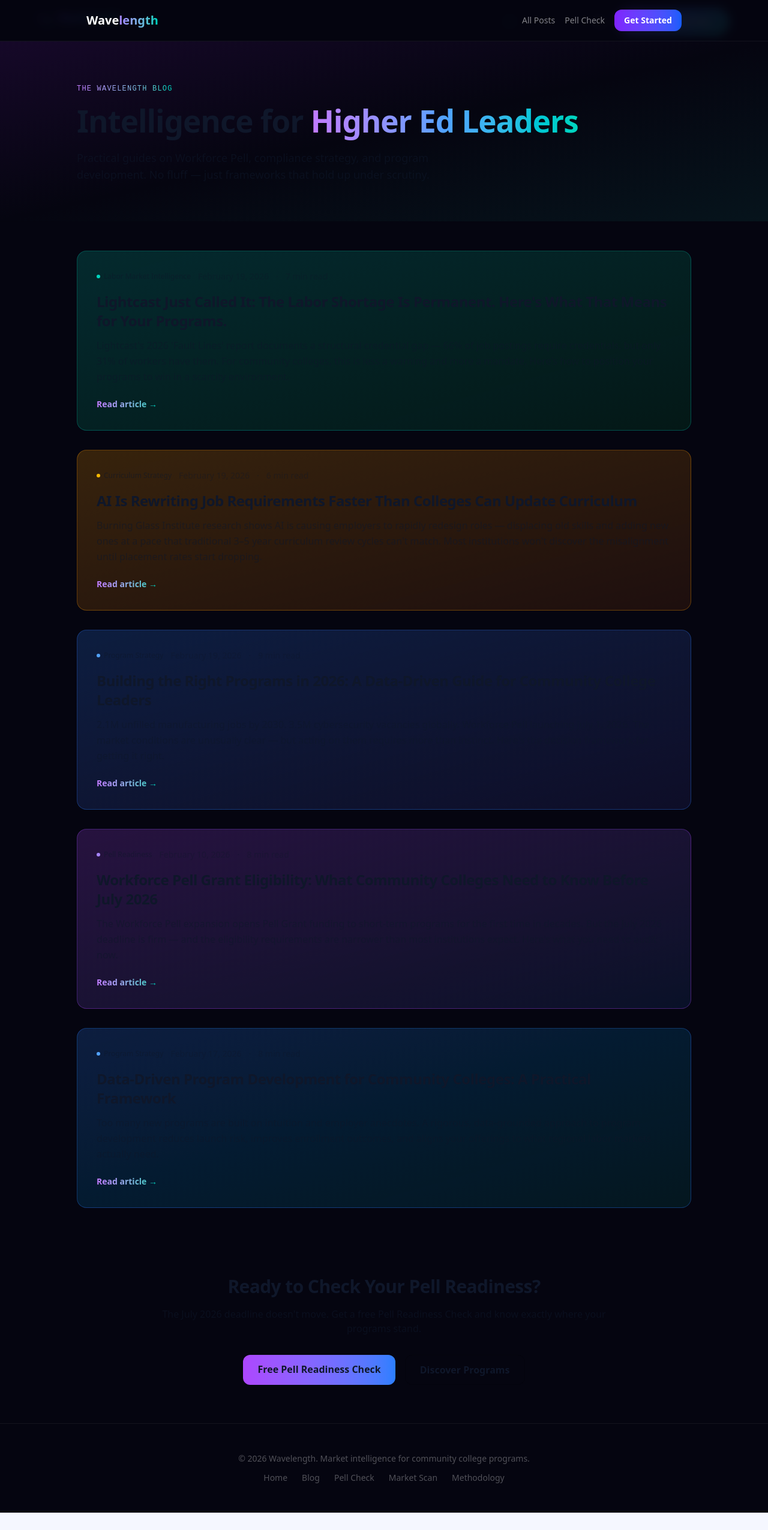
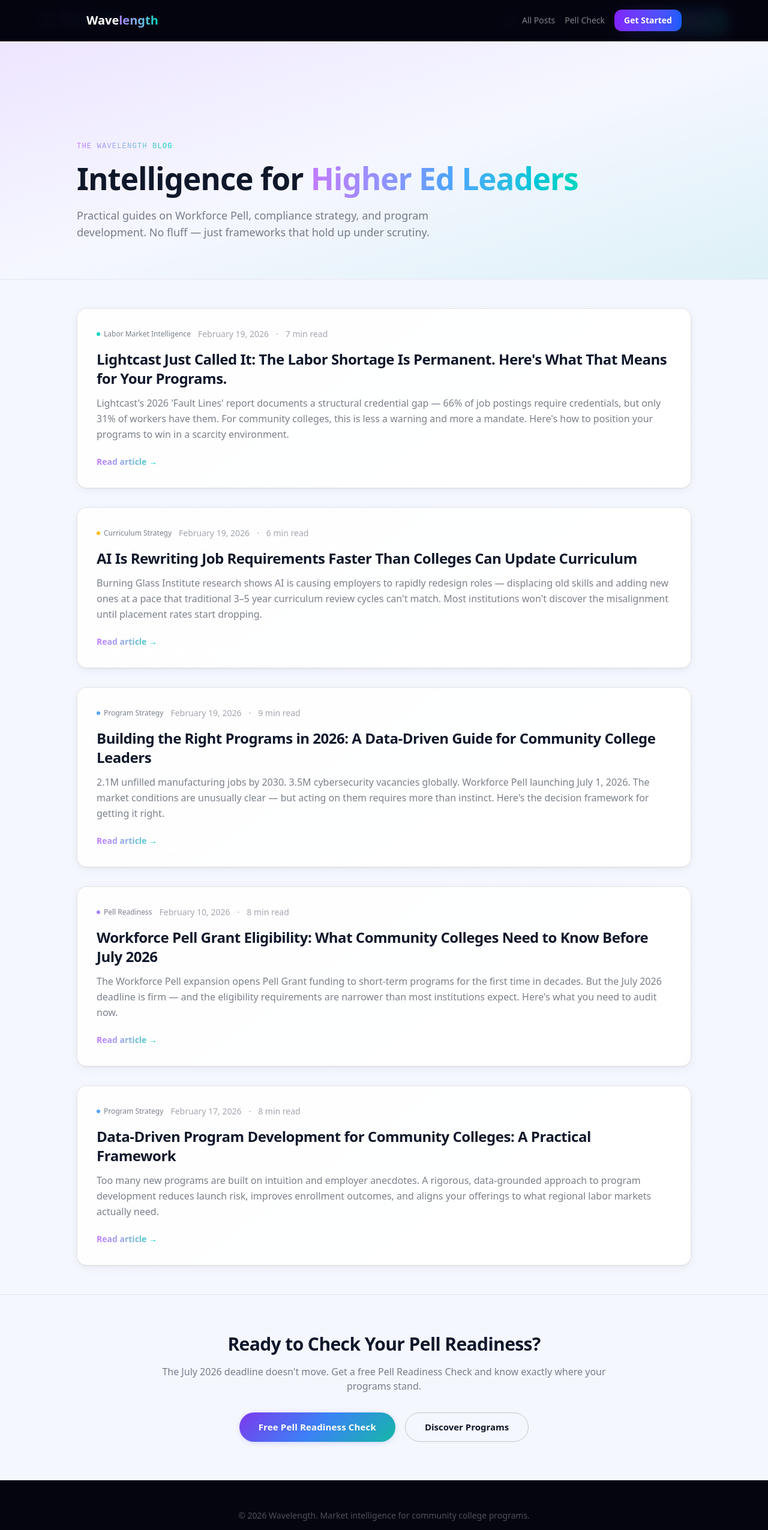
Before and after one commit to wspanic201/workforce-intelligence, a Next.js app: page /blog in a window 1280 px wide. Shown: the top 2551 px of the page at 60% size. Built offline with nearby package versions, Linux system fonts and the light colour scheme.

Commit message:
fix: blog index + all 5 posts — bg-theme-page, nav padding, light-mode card styles

```diff
--- a/app/blog/ai-changing-job-requirements-curriculum-alignment/page.tsx
+++ b/app/blog/ai-changing-job-requirements-curriculum-alignment/page.tsx
@@ -82,7 +82,7 @@ const breadcrumbJsonLd = {
 
 export default function AiCurriculumAlignmentPage() {
   return (
-    <div>
+    <div className="overflow-x-hidden bg-theme-page">
       <script
         type="application/ld+json"
         dangerouslySetInnerHTML={{ __html: JSON.stringify(articleJsonLd) }}
@@ -92,7 +92,7 @@ export default function AiCurriculumAlignmentPage() {
         dangerouslySetInnerHTML={{ __html: JSON.stringify(breadcrumbJsonLd) }}
       />
 
-      <article className="max-w-4xl mx-auto px-4 py-12">
+      <article className="max-w-4xl mx-auto px-4 pt-36 lg:pt-40 pb-16">
         {/* Cosmic accent bar */}
         <div className="h-1 w-full rounded-full bg-gradient-to-r from-violet-500 via-blue-500 to-teal-500 mb-10" />
 
--- a/app/blog/community-college-program-development/page.tsx
+++ b/app/blog/community-college-program-development/page.tsx
@@ -71,7 +71,7 @@ const breadcrumbJsonLd = {
 
 export default function ProgramDevelopmentPage() {
   return (
-    <div>
+    <div className="overflow-x-hidden bg-theme-page">
       <script
         type="application/ld+json"
         dangerouslySetInnerHTML={{ __html: JSON.stringify(articleJsonLd) }}
@@ -81,7 +81,7 @@ export default function ProgramDevelopmentPage() {
         dangerouslySetInnerHTML={{ __html: JSON.stringify(breadcrumbJsonLd) }}
       />
 
-      <article className="max-w-4xl mx-auto px-4 py-12">
+      <article className="max-w-4xl mx-auto px-4 pt-36 lg:pt-40 pb-16">
         {/* Header */}
         <header className="mb-10">
           <div className="flex flex-wrap items-center gap-3 mb-4">
--- a/app/blog/community-college-workforce-program-strategy-2026/page.tsx
+++ b/app/blog/community-college-workforce-program-strategy-2026/page.tsx
@@ -84,7 +84,7 @@ const breadcrumbJsonLd = {
 
 export default function ProgramStrategy2026Page() {
   return (
-    <div>
+    <div className="overflow-x-hidden bg-theme-page">
       <script
         type="application/ld+json"
         dangerouslySetInnerHTML={{ __html: JSON.stringify(articleJsonLd) }}
@@ -94,7 +94,7 @@ export default function ProgramStrategy2026Page() {
         dangerouslySetInnerHTML={{ __html: JSON.stringify(breadcrumbJsonLd) }}
       />
 
-      <article className="max-w-4xl mx-auto px-4 py-12">
+      <article className="max-w-4xl mx-auto px-4 pt-36 lg:pt-40 pb-16">
         {/* Cosmic accent bar */}
         <div className="h-1 w-full rounded-full bg-gradient-to-r from-violet-500 via-blue-500 to-teal-500 mb-10" />
 
--- a/app/blog/lightcast-fault-lines-workforce-gap-2026/page.tsx
+++ b/app/blog/lightcast-fault-lines-workforce-gap-2026/page.tsx
@@ -81,7 +81,7 @@ const breadcrumbJsonLd = {
 
 export default function LightcastFaultLinesPage() {
   return (
-    <div>
+    <div className="overflow-x-hidden bg-theme-page">
       <script
         type="application/ld+json"
         dangerouslySetInnerHTML={{ __html: JSON.stringify(articleJsonLd) }}
@@ -91,7 +91,7 @@ export default function LightcastFaultLinesPage() {
         dangerouslySetInnerHTML={{ __html: JSON.stringify(breadcrumbJsonLd) }}
       />
 
-      <article className="max-w-4xl mx-auto px-4 py-12">
+      <article className="max-w-4xl mx-auto px-4 pt-36 lg:pt-40 pb-16">
         {/* Cosmic accent bar */}
         <div className="h-1 w-full rounded-full bg-gradient-to-r from-violet-500 via-blue-500 to-teal-500 mb-10" />
 
--- a/app/blog/page.tsx
+++ b/app/blog/page.tsx
@@ -80,11 +80,11 @@ const posts = [
 
 export default function BlogIndexPage() {
   return (
-    <div>
+    <div className="overflow-x-hidden bg-theme-page">
       {/* Hero */}
-      <section className="py-16 px-4 border-b border-theme-subtle relative overflow-hidden">
+      <section className="pt-36 lg:pt-40 pb-16 px-4 border-b border-theme-subtle relative overflow-hidden">
         {/* Background glow */}
-        <div className="absolute inset-0 bg-gradient-to-br from-purple-900/20 via-transparent to-teal-900/20 pointer-events-none" />
+        <div className="absolute inset-0 bg-gradient-to-br from-purple-500/10 via-transparent to-teal-500/10 pointer-events-none" />
         <div className="max-w-5xl mx-auto relative">
           <span className="text-xs font-mono tracking-widest uppercase bg-gradient-to-r from-purple-400 to-teal-400 bg-clip-text text-transparent">
             The Wavelength Blog
@@ -108,7 +108,7 @@ export default function BlogIndexPage() {
           {posts.map((post) => (
             <article
               key={post.slug}
-              className={`group border ${post.border} rounded-xl p-8 hover:bg-white/[0.03] transition-colors bg-gradient-to-br ${post.accent}`}
+              className="group card-cosmic rounded-xl p-8 hover:border-theme-strong transition-colors"
             >
               <div className="flex flex-wrap items-center gap-3 mb-4">
                 <span className="inline-flex items-center gap-1.5 text-xs font-medium text-theme-tertiary">
@@ -147,13 +147,13 @@ export default function BlogIndexPage() {
           <div className="flex flex-col sm:flex-row gap-4 justify-center">
             <Link
               href="/pell"
-              className="bg-gradient-to-r from-purple-500 to-blue-500 hover:from-purple-600 hover:to-blue-600 text-theme-primary px-6 py-3 rounded-lg font-semibold transition-all"
+              className="btn-cosmic btn-cosmic-primary"
             >
               Free Pell Readiness Check
             </Link>
             <Link
               href="/discover"
-              className="border border-theme-strong text-theme-primary hover:border-theme-strong px-6 py-3 rounded-lg font-semibold transition-colors"
+              className="btn-cosmic btn-cosmic-ghost"
             >
               Discover Programs
             </Link>
--- a/app/blog/workforce-pell-grant-eligibility/page.tsx
+++ b/app/blog/workforce-pell-grant-eligibility/page.tsx
@@ -73,7 +73,7 @@ const breadcrumbJsonLd = {
 
 export default function WorkforcePellEligibilityPage() {
   return (
-    <div>
+    <div className="overflow-x-hidden bg-theme-page">
       <script
         type="application/ld+json"
         dangerouslySetInnerHTML={{ __html: JSON.stringify(articleJsonLd) }}
@@ -83,7 +83,7 @@ export default function WorkforcePellEligibilityPage() {
         dangerouslySetInnerHTML={{ __html: JSON.stringify(breadcrumbJsonLd) }}
       />
 
-      <article className="max-w-4xl mx-auto px-4 py-12">
+      <article className="max-w-4xl mx-auto px-4 pt-36 lg:pt-40 pb-16">
         {/* Cosmic accent bar */}
         <div className="h-1 w-full rounded-full bg-gradient-to-r from-violet-500 via-blue-500 to-teal-500 mb-10" />
 
```
